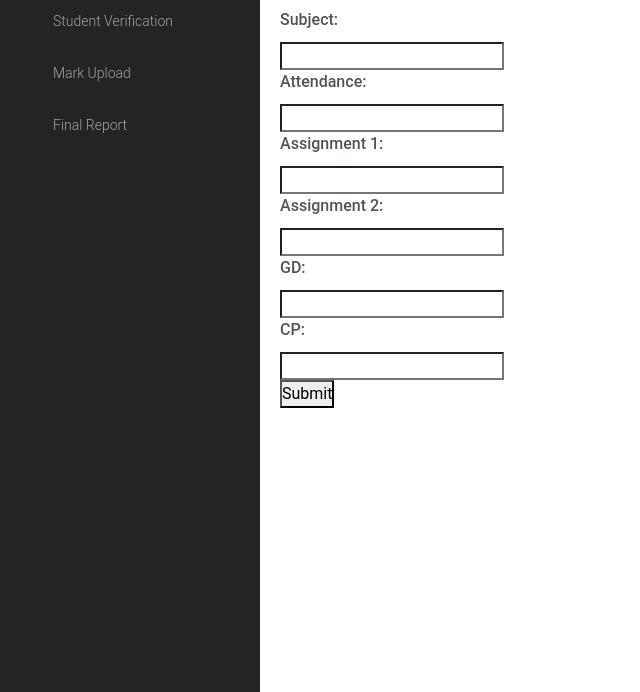
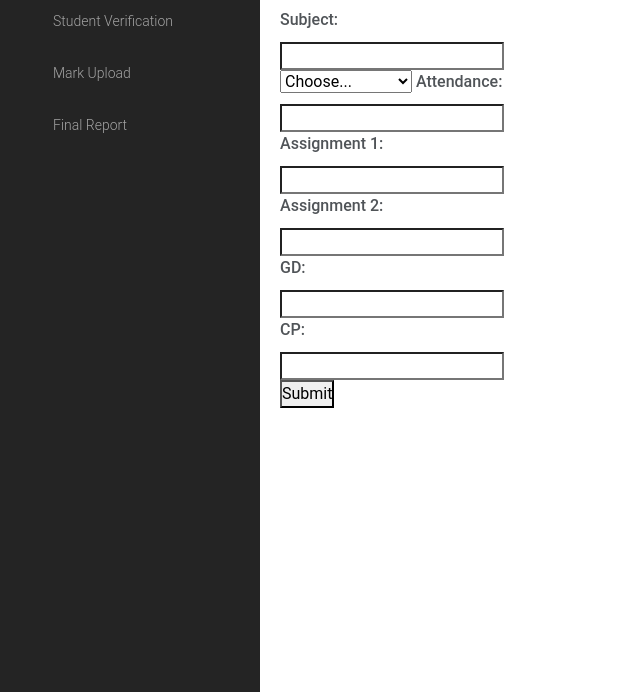
Before and after one commit to sharunrajeev/studentManagementSystem, a Django app: template templates/owner/mark_upload_form.html in a window 1280 px wide. Shown: the part 108-800 px from the top of the page, without its empty margins (0-640 px from the left). Run offline with Django 4.2, Linux system fonts and the light colour scheme; the template is opened without the code that fills it: values that come from a table or form of the project are taken from there, others are empty; tables that the repository leaves empty hold one stand-in row (values such as "Sample post"); some libraries are stand-ins or nearby versions.

```diff
--- a/templates/owner/mark_upload_form.html
+++ b/templates/owner/mark_upload_form.html
@@ -30,9 +30,23 @@
 	<div class="main-content">
 
         <h2>{{user.ApplicationId.Name}}'s Marksheet</h2>
+
       	<form>
+
+
         <label for="subject">Subject:</label><br>
   <input type="text" id="subject" name="subject" ><br>
+            <select name="subject" class="custom-select" id="inputGroupSelect01">
+
+      <option selected>Choose...</option>
+      {% for subject in subjects %}
+      <option value="{{subject.SubjectName}}">{{subject.SubjectName}}</option>
+      {% endfor %}
+    </select>
+
+
+
+
   <label for="attendance">Attendance:</label><br>
   <input type="text" id="attendance" name="attendance" ><br>
       <label for="assignment1">Assignment 1:</label><br>
```
